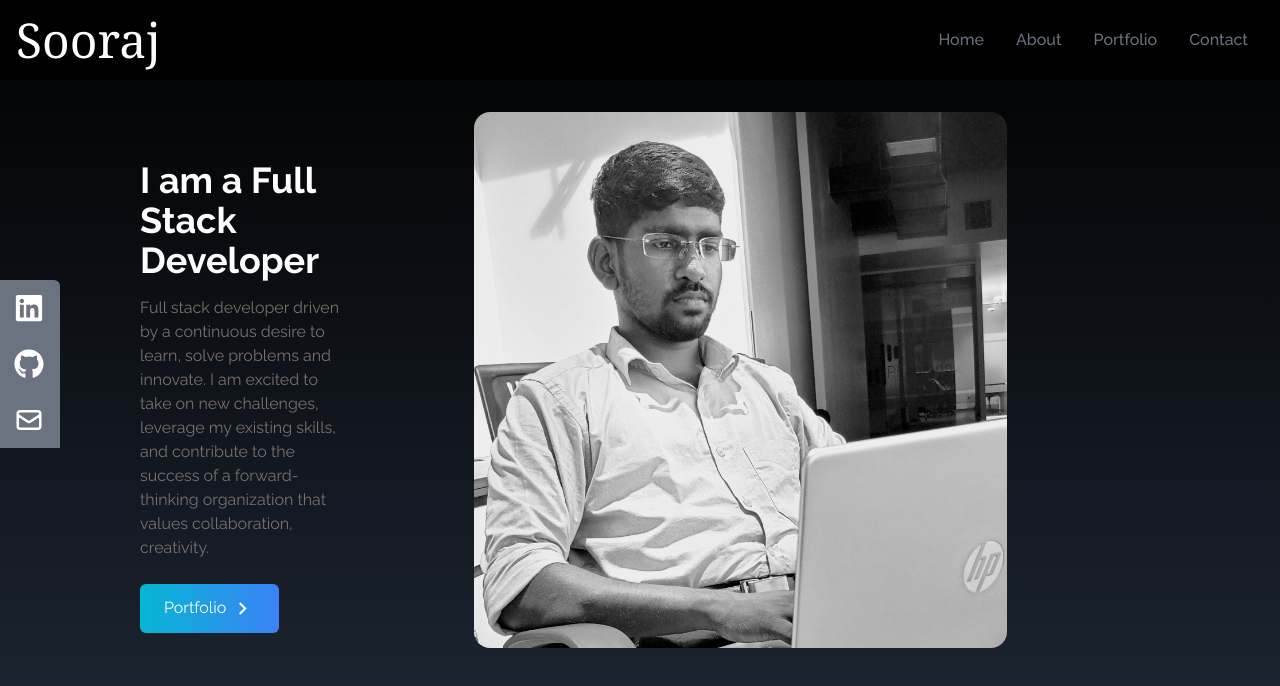
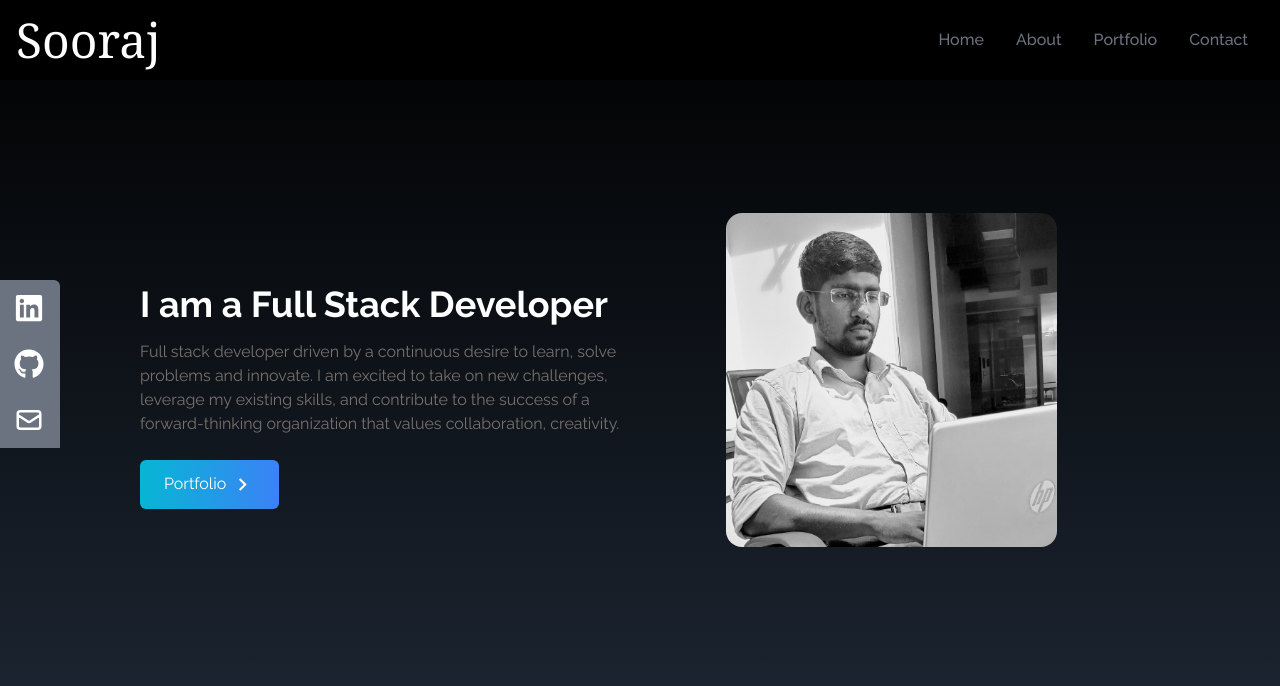
Before and after one commit to sooraj-RK/Portfolio, a React (Create React App) app: page / in a window 1280 px wide. Shown: the top 686 px of the page. Built offline with nearby package versions, Linux system fonts and the light colour scheme.

Commit message:
home completed

```diff
--- a/src/Components/Home.jsx
+++ b/src/Components/Home.jsx
@@ -16,7 +16,7 @@ const Home = () => {
         text-white'>
             I am a Full Stack Developer
             </h2>
-          <p className='text-stone-500 py-4 max-w-md'>
+          <p className='text-stone-500 py-4 '>
             Full stack developer driven by a continuous desire to learn, solve
             problems and innovate. I am excited to take on new challenges,
             leverage my existing skills, and contribute to the success of a
```
Also changed, not shown: src/Components/SocialLinks.jsx (+5 -6 lines).
